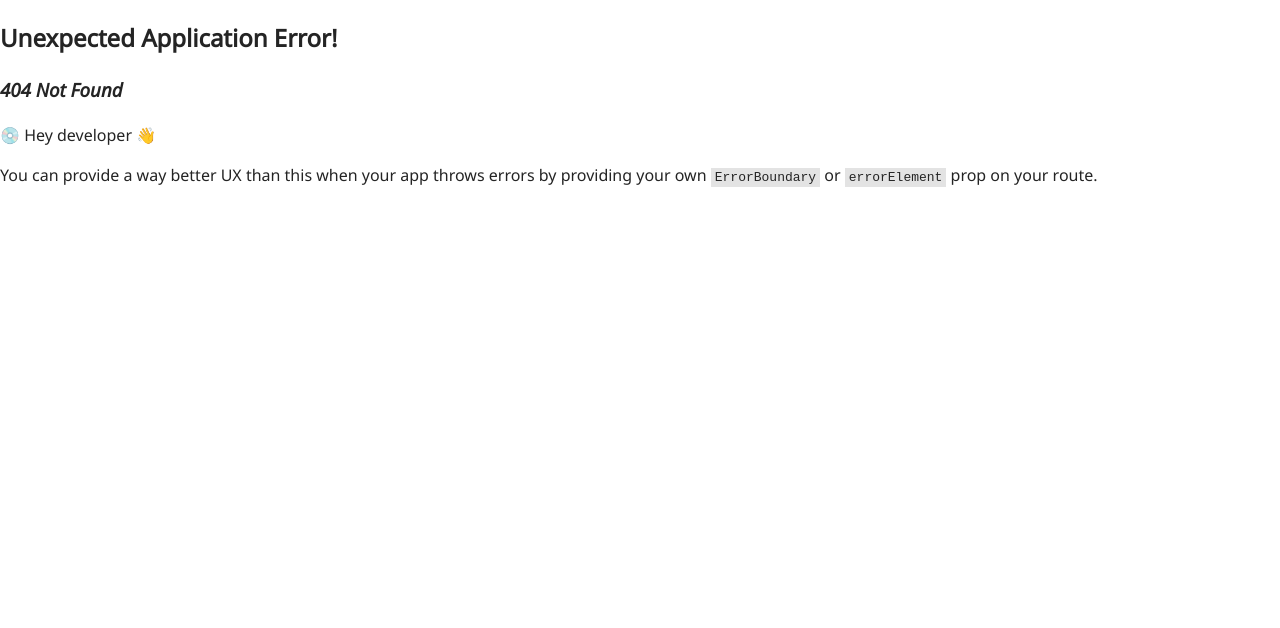
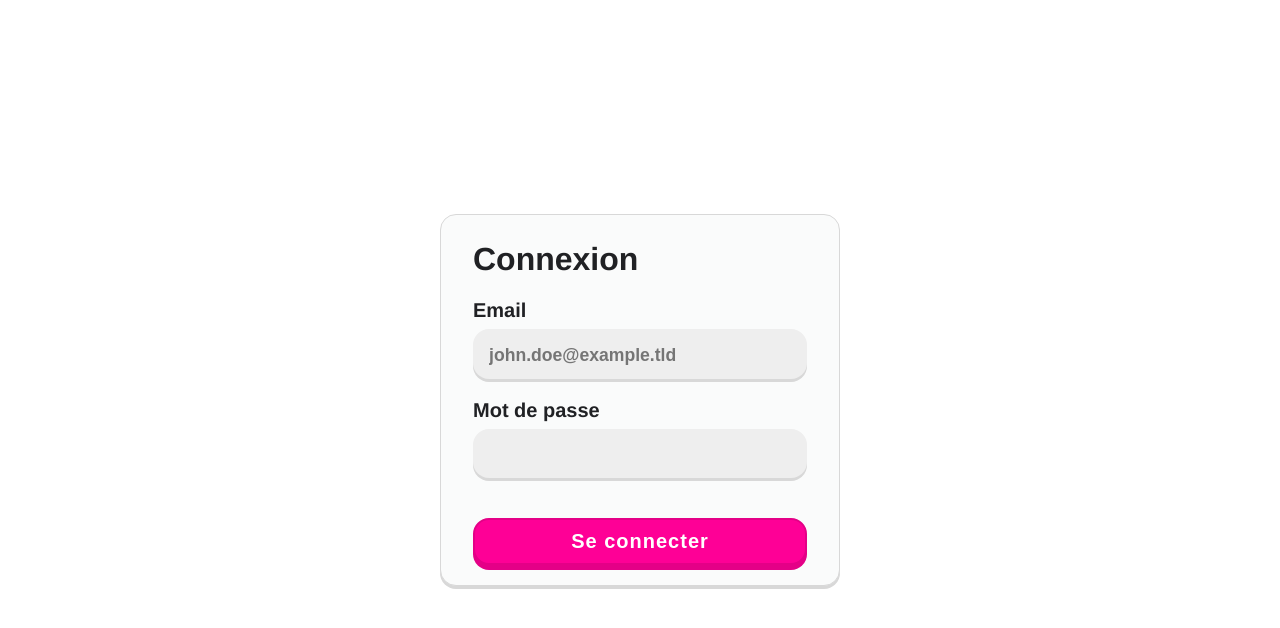
Before and after one commit to mfernd/polynotes, a React (Vite) app in the folder frontend/: page /login in a window 1280 px wide. Before the commit this address had no page. Shown: the top 628 px of the page. Built offline with nearby package versions, Linux system fonts and the light colour scheme.

Commit message:
feat: card component + form login page

```diff
--- a/frontend/package.json
+++ b/frontend/package.json
@@ -21,6 +21,7 @@
     "@types/react": "^18.0.27",
     "@types/react-dom": "^18.0.10",
     "@vitejs/plugin-react-swc": "^3.0.0",
+    "react-use": "^17.4.0",
     "typescript": "^4.9.3",
     "vite": "^4.1.0"
   }
--- a/frontend/src/assets/main.css
+++ b/frontend/src/assets/main.css
@@ -1,15 +1,13 @@
-@import url("https://fonts.googleapis.com/css2?family=Noto+Sans:ital@0;1&display=swap");
-
 :root {
   box-sizing: border-box;
 
-  font-family: "Noto Sans", Helvetica, sans-serif;
+  font-family: Helvetica, sans-serif;
   line-height: 1.5;
-  font-weight: 400;
+  font-weight: 500;
   -webkit-font-smoothing: antialiased;
   -moz-osx-font-smoothing: grayscale;
 
-  color: #242424;
+  color: #202124;
   background-color: #fff;
 }
 
@@ -20,3 +18,9 @@ body {
 #app {
   min-height: 100vh;
 }
+
+h1 {
+  font-weight: 900;
+  font-size: 2rem;
+  margin: 1rem 0 1.5rem;
+}
--- a/frontend/src/components/Button.tsx
+++ b/frontend/src/components/Button.tsx
@@ -1,16 +1,18 @@
 import { MouseEventHandler, ReactNode } from 'react';
-import { css } from '@emotion/react';
+import { css, SerializedStyles } from '@emotion/react';
 
 type ButtonProps = {
   children?: ReactNode;
   onClick?: MouseEventHandler<HTMLButtonElement>;
+  isSubmit?: boolean;
+  customCss?: SerializedStyles;
 };
 
-export const Button = ({ children = 'NONE', onClick }: ButtonProps) => {
+export const Button = ({ children = 'NONE', onClick, isSubmit }: ButtonProps) => {
   const btn = buttonCss('#fff', '#fe0096', '#e40087',5, 3);
 
   return (
-    <button onClick={onClick} css={btn}>
+    <button type={isSubmit ? 'submit': undefined} onClick={onClick} css={btn}>
       {children}
     </button>
   );
@@ -23,6 +25,7 @@ const buttonCss = (
   initHeight: number,
   addHeight: number,
 ) => css`
+  width: 100%;
   cursor: pointer;
   text-decoration: none;
   padding: 10px 30px;
@@ -34,18 +37,18 @@ const buttonCss = (
   letter-spacing: 1px;
 
   border: 2px solid ${hoverBgColor};
-  border-radius: 4px;
-  box-shadow: 0 ${initHeight}px 0 ${hoverBgColor};
+  border-radius: 1rem;
+  box-shadow: 0 ${initHeight}px ${hoverBgColor};
   transition: background-color 150ms linear, transform 150ms ease, box-shadow 150ms ease;
 
   &:hover {
     transform: translateY(-${addHeight}px);
-    box-shadow: 0 ${initHeight + addHeight}px 0 ${hoverBgColor};
+    box-shadow: 0 ${initHeight + addHeight}px ${hoverBgColor};
   }
 
   &:active {
     background-color: ${hoverBgColor};
     transform: translateY(0);
-    box-shadow: 0 ${initHeight}px 0 #e40087;
+    box-shadow: 0 ${initHeight}px #e40087;
   }
 `;
--- /dev/null
+++ b/frontend/src/components/Card.tsx
@@ -0,0 +1,31 @@
+import { ReactNode } from 'react';
+import { css } from '@emotion/react';
+
+type CardProps = {
+  children?: ReactNode;
+  title?: string;
+};
+
+export const Card = ({ children, title }: CardProps) => {
+  return (
+    <article css={cardCss}>
+      {title && <h1 css={cardTitleCss}>{title}</h1>}
+      {children}
+    </article>
+  );
+};
+
+const cardCss = css`
+  cursor: default;
+  padding: 1.25rem 2rem;
+
+  background-color: #fafbfb;
+  border: 1px solid #d8d8d8;
+  border-radius: 1rem;
+  box-shadow: 0 3px #d8d8d8;
+  text-align: justify;
+`;
+
+const cardTitleCss = css`
+  margin: 0 0 0.75rem;
+`;
--- a/frontend/src/components/Center.tsx
+++ b/frontend/src/components/Center.tsx
@@ -2,14 +2,16 @@ import { ReactNode } from 'react';
 import { css } from '@emotion/react';
 
 type CenterProps = {
+  isVertical?: boolean;
   children: ReactNode;
 };
 
-export const Center = ({ children }: CenterProps) => {
+export const Center = ({ isVertical, children }: CenterProps) => {
   return (
     <div css={css`
       min-height: 100vh;
       display: flex;
+      flex-direction: ${isVertical ? 'column' : 'row'};
       align-items: center;
       justify-content: center;
     `}>
--- a/frontend/src/main.tsx
+++ b/frontend/src/main.tsx
@@ -1,18 +1,25 @@
-import React from "react";
-import ReactDOM from "react-dom/client";
-import {createBrowserRouter, RouterProvider} from 'react-router-dom';
-import {LandingPage} from '@pages/LandingPage';
-import "@assets/main.css";
+import React from 'react';
+import ReactDOM from 'react-dom/client';
+import { createBrowserRouter, RouterProvider } from 'react-router-dom';
+import { LandingPage } from '@pages/LandingPage';
+import { LoginPage } from '@pages/LoginPage';
+import '@assets/main.css';
+
+export const appName = 'POLYNOTES';
 
 const router = createBrowserRouter([
   {
-    path: "/",
+    path: '/',
     element: <LandingPage/>,
+  },
+  {
+    path: '/login',
+    element: <LoginPage/>,
   },
 ]);
 
-ReactDOM.createRoot(document.querySelector("#app") as HTMLElement).render(
+ReactDOM.createRoot(document.querySelector('#app') as HTMLElement).render(
   <React.StrictMode>
-    <RouterProvider router={router} />
-  </React.StrictMode>
+    <RouterProvider router={router}/>
+  </React.StrictMode>,
 );
--- a/frontend/src/pages/LandingPage.tsx
+++ b/frontend/src/pages/LandingPage.tsx
@@ -2,20 +2,23 @@ import { css } from '@emotion/react';
 import { Button } from '@components/Button';
 import { Center } from '@components/Center';
 import logoLarge from '@assets/logo-large.svg';
+import { useTitle } from 'react-use';
+import { appName } from '@/main';
+import { Card } from '@components/Card';
 
 export const LandingPage = () => {
+  useTitle(`Welcome - ${appName}`);
   const maxWidth = 750;
 
   return (
     <Center>
       <div css={containerCss(maxWidth)}>
-        < header css={headerCss}>
+        <header css={headerCss}>
           <img src={logoLarge} alt="PolyNotes large logo"/>
         </header>
 
         <main css={mainCss}>
-          <article>
-            <h1>Manifesto!</h1>
+          <Card title={'Manifesto!'}>
             <p>Lorem ipsum dolor sit amet, consectetur adipisicing elit. Ea eveniet numquam optio placeat quo sapiente
               voluptates? Accusantium aut blanditiis eveniet itaque laborum nostrum officia repellat repudiandae
               temporibus totam. Id, voluptate!
@@ -33,7 +36,7 @@ export const LandingPage = () => {
               itaque laboriosam maxime, molestias neque numquam praesentium quis reprehenderit tempora tempore tenetur
               veniam voluptatem. Cumque, perspiciatis rem.
             </p>
-          </article>
+          </Card>
 
           <div css={css`transform: translateY(-50%);`}>
             <Button>START</Button>
@@ -46,6 +49,7 @@ export const LandingPage = () => {
 
 const containerCss = (maxWidth: number) => css`
   padding-bottom: 4rem;
+  width: 100%;
   max-width: ${maxWidth}px;
 `;
 
@@ -57,7 +61,8 @@ const headerCss = css`
 
   img {
     width: 100%;
-    max-width: 400px;
+    max-width: 350px;
+    image-rendering: pixelated;
   }
 `;
 
@@ -66,19 +71,4 @@ const mainCss = css`
   flex-direction: column;
   align-items: center;
   justify-content: center;
-
-  article {
-    cursor: default;
-    padding: 1rem 2rem;
-
-    background-color: #fafbfb;
-    border: 1px solid #d8d8d8;
-    border-radius: 4px;
-    box-shadow: 0 3px 0 #d8d8d8;
-
-    h1, p {
-      margin: 0.75rem;
-      text-align: justify;
-    }
-  }
 `;
--- /dev/null
+++ b/frontend/src/pages/LoginPage.tsx
@@ -0,0 +1,94 @@
+import { useTitle } from 'react-use';
+import { css } from '@emotion/react';
+import { appName } from '@/main';
+import { Button } from '@components/Button';
+import { Center } from '@components/Center';
+import { Card } from '@components/Card';
+import { useState } from 'react';
+
+export const LoginPage = () => {
+  useTitle(`Login - ${appName}`);
+  const maxWidth = 400;
+
+  const [email, setEmail] = useState('');
+  const [password, setPassword] = useState('');
+
+  return (
+    <Center isVertical>
+      <main css={{ width: '100%', maxWidth: maxWidth }}>
+        <Card title={'Connexion'}>
+          <form onSubmit={(e) => {
+            e.preventDefault();
+            console.log({ email, password });
+          }}
+                css={formLoginCss}>
+            <div>
+              <label css={columnCss}>
+                <span>Email</span>
+                <input type="email"
+                       value={email}
+                       onChange={(e) => setEmail(e.target.value)}
+                       autoComplete={'email'}
+                       placeholder={'john.doe@example.tld'}
+                       tabIndex={1}
+                       spellCheck={'false'}
+                       css={inputCss}/>
+              </label>
+
+              <label css={columnCss}>
+                <span>Mot de passe</span>
+                <input type="password"
+                       value={password}
+                       onChange={(e) => setPassword(e.target.value)}
+                       autoComplete={'current-password'}
+                       tabIndex={2}
+                       css={inputCss}/>
+              </label>
+            </div>
+
+            <Button isSubmit>Se connecter</Button>
+          </form>
+        </Card>
+      </main>
+    </Center>
+  );
+};
+
+const columnCss = css`
+  display: flex;
+  flex-direction: column;
+`;
+
+const formLoginCss = css`
+  ${columnCss};
+  gap: 1.5rem;
+
+  label {
+    font-size: 1.25rem;
+    font-weight: 600;
+    margin-bottom: 1rem;
+
+    span {
+      margin-bottom: 0.25rem;
+    }
+  }
+`;
+
+const inputCss = css`
+  width: 100%;
+  padding: 1rem 1rem 0.8rem;
+  box-sizing: border-box;
+
+  background-color: #eee;
+  color: #fe0096;
+  font-size: 1.1rem;
+  font-weight: 600;
+
+  border: none;
+  border-radius: 1rem;
+  box-shadow: 0 3px #d8d8d8;
+
+  &:focus {
+    outline-color: #fe0096;
+  }
+`;
```
Also changed, not shown: 1 other file (tests, documents, lock files or other folders).
